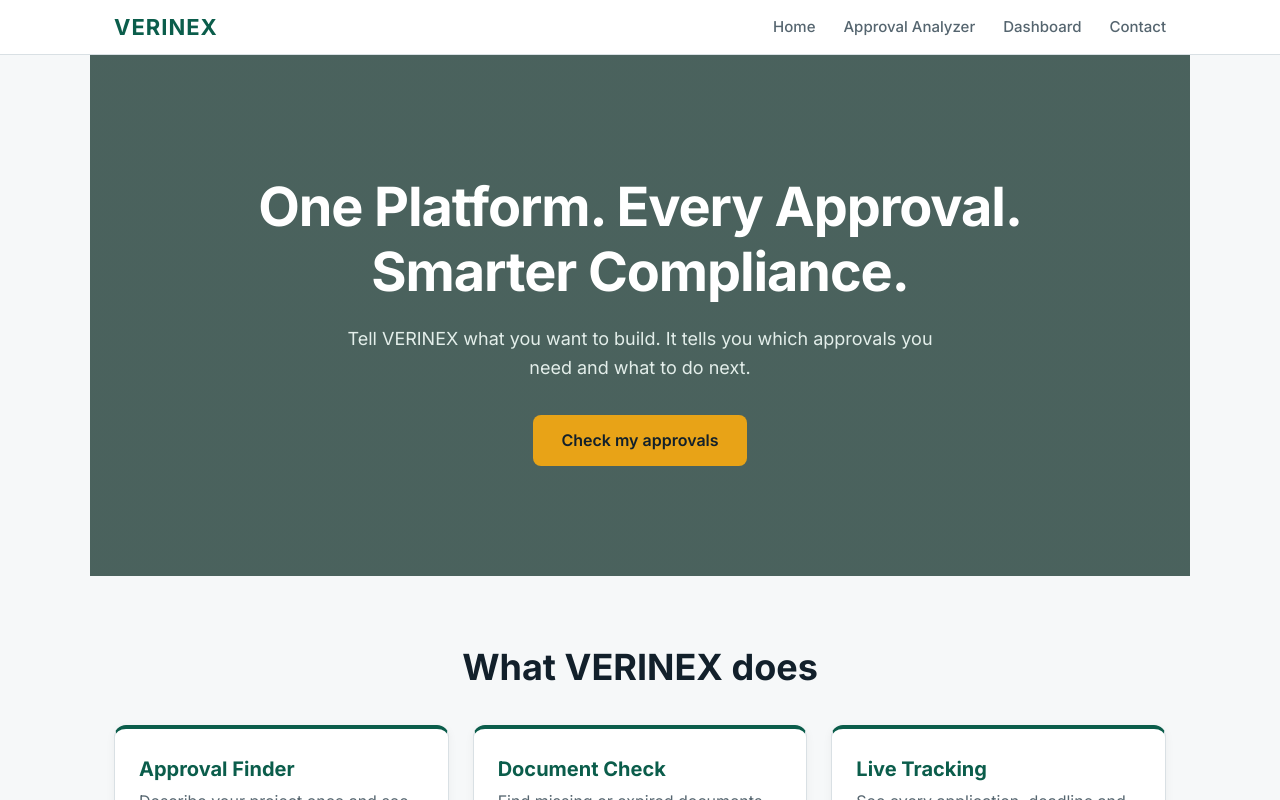
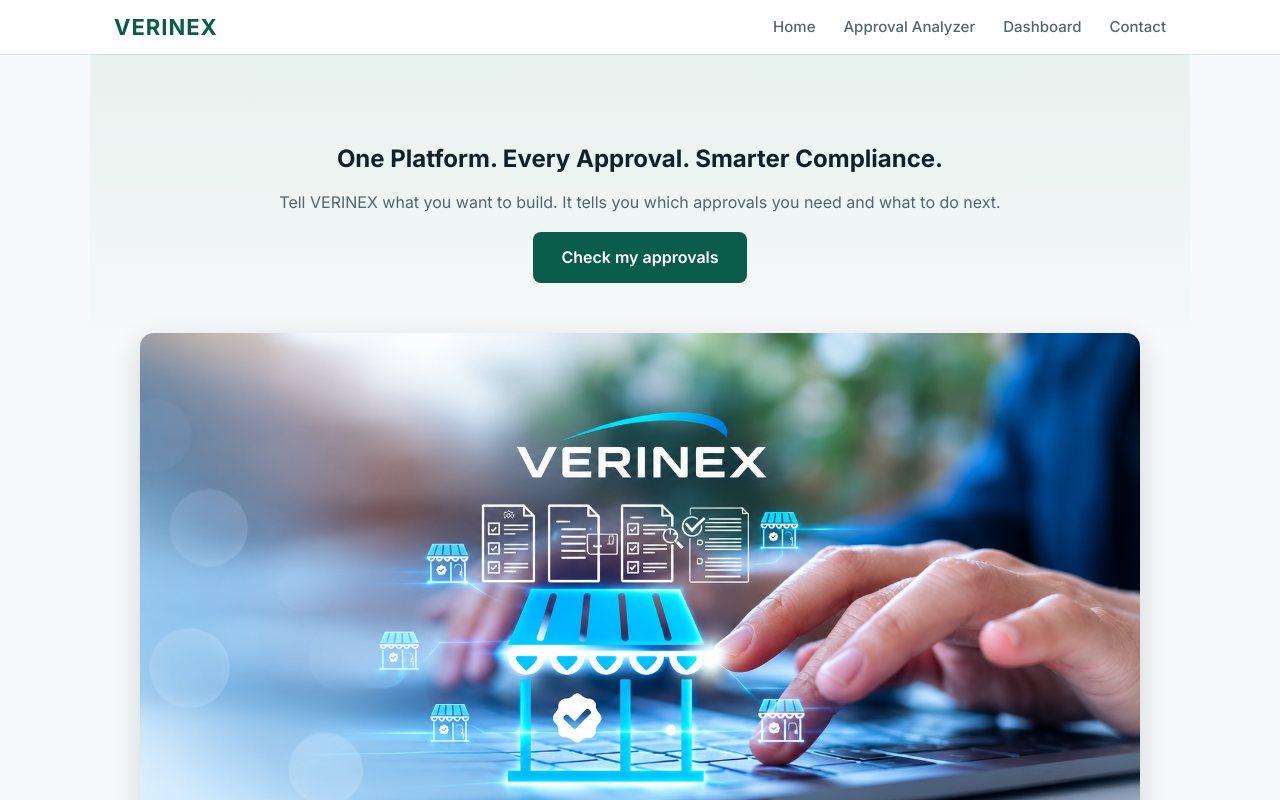
Before and after one commit to AkshataKalmud/verinex, a React (Vite) app: page / in a window 1280 px wide. Shown: the top 800 px of the page. Built offline with nearby package versions, Linux system fonts and the light colour scheme.

Commit message:
Show hero image as banner

```diff
--- a/src/index.css
+++ b/src/index.css
@@ -95,35 +95,22 @@ nav ul a:hover {
 /* ---------- Hero ---------- */
 .hero {
   text-align: center;
-  padding: 120px 24px 110px;
-  background:
-    linear-gradient(rgba(8, 40, 33, 0.72), rgba(8, 40, 33, 0.72)),
-    url('/hero-bg.jpg') center / cover no-repeat;
-  color: #ffffff;
-}
-
-.hero h1 {
-  max-width: 800px;
-  margin: 0 auto;
-  font-size: clamp(32px, 5vw, 54px);
-  font-weight: 700;
-  letter-spacing: -0.02em;
+  padding: 90px 24px 50px;
+  background: linear-gradient(180deg, #E6F2EE 0%, #F6F8F9 100%);
+  color: var(--ink);
 }
 
 .hero p {
-  max-width: 600px;
-  margin: 20px auto 32px;
-  font-size: 18px;
-  color: #E3EEEA;
+  color: var(--muted);
 }
 
-.hero .btn {
-  background: var(--accent);
-  color: var(--ink);
-}
-
-.hero .btn:hover {
-  background: #F2B63A;
+.banner {
+  display: block;
+  width: 100%;
+  max-width: 1000px;
+  margin: 0 auto 20px;
+  border-radius: 14px;
+  box-shadow: 0 10px 30px rgba(18, 32, 43, 0.15);
 }
 
 /* ---------- Sections ---------- */
--- a/src/pages/Home.jsx
+++ b/src/pages/Home.jsx
@@ -6,6 +6,7 @@ function Home() {
   return (
     <main>
       <Hero />
+      <img className="banner" src="/hero-bg.jpg" alt="Person submitting documents online with VERINEX" />
       <Features />
       <HowItWorks />
     </main>
```
Also changed, not shown: public/hero-bg.jpg.
